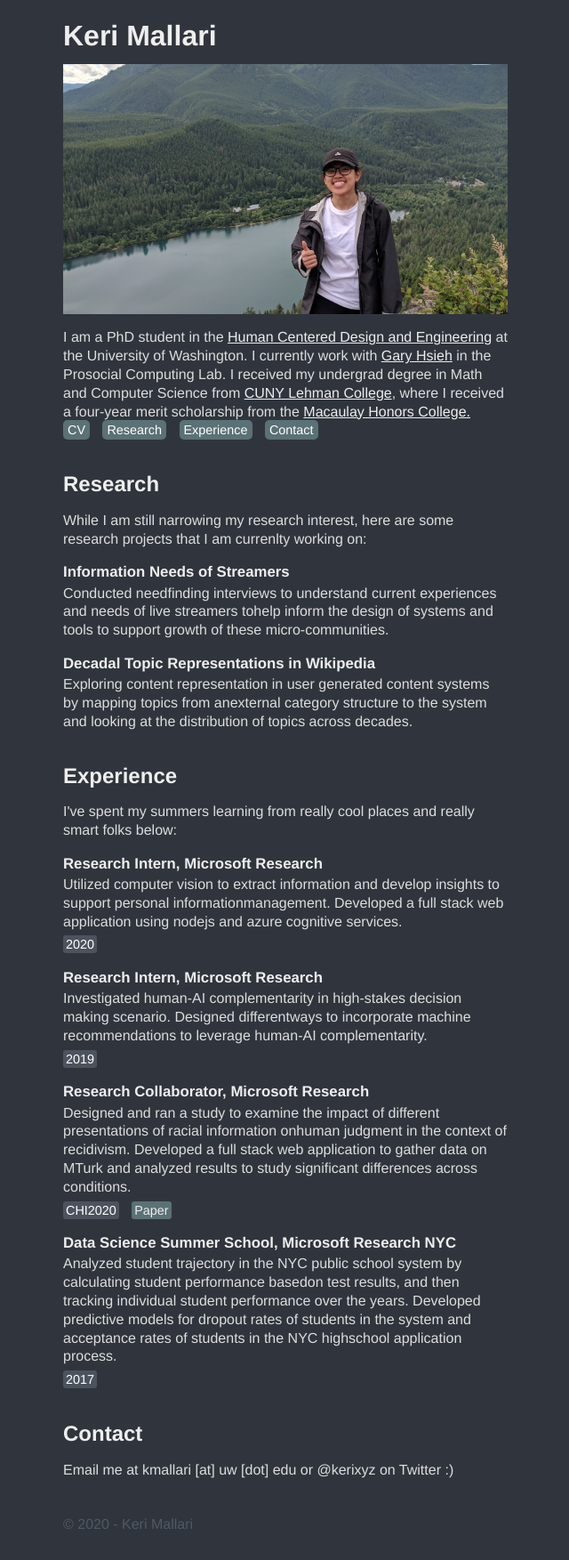
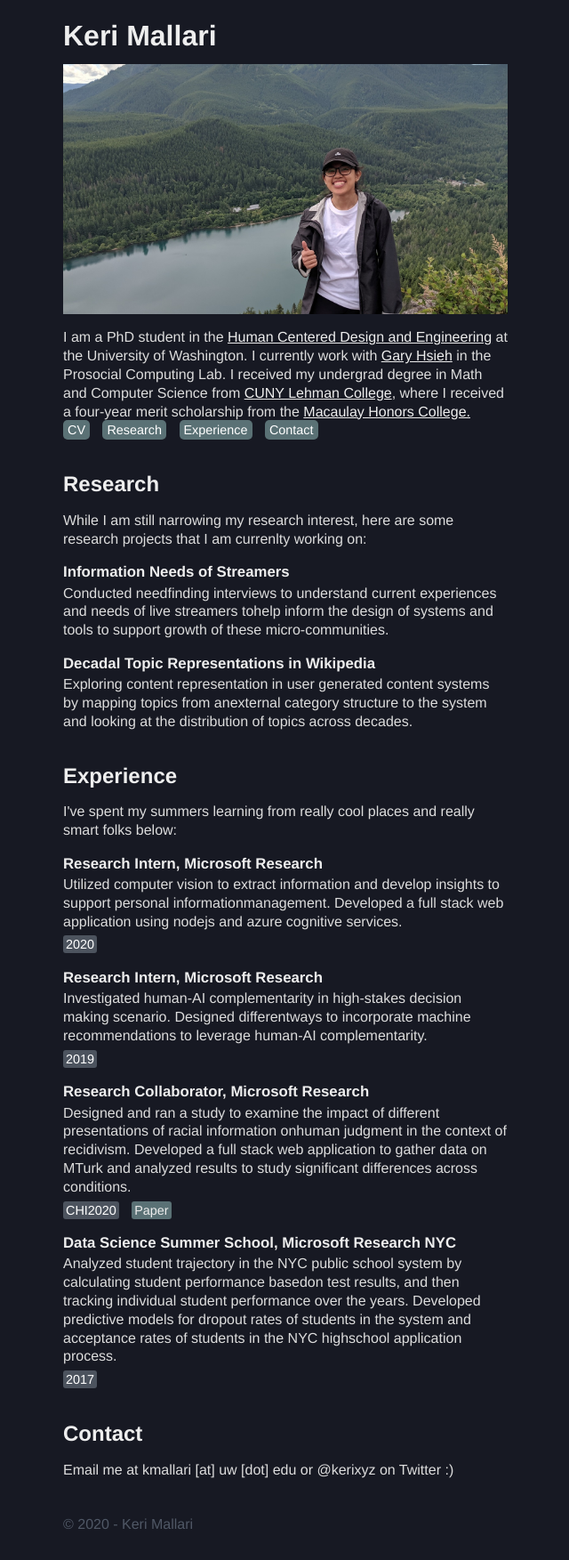
Before and after one commit to kerixyz/temp, a Jekyll site: the page built from index.html, in a window 1280 px wide. Shown: the whole page at 89% size, without its empty margins (319-959 px from the left). Built offline with Jekyll 4.4.1, drawn with Linux system fonts in a browser that asks for light colours.

Commit message:
Update main.css

```diff
--- a/css/main.css
+++ b/css/main.css
@@ -1,8 +1,7 @@
 body{
     font-family: Helvetica, sans-serif;
     font-size: 16px;
-    background-color: #30353d;
-    /* background-color:#333; */
+    background-color: rgb(23, 25, 35);
     color: #ddd;
     line-height: 1.3em;
 }
```
